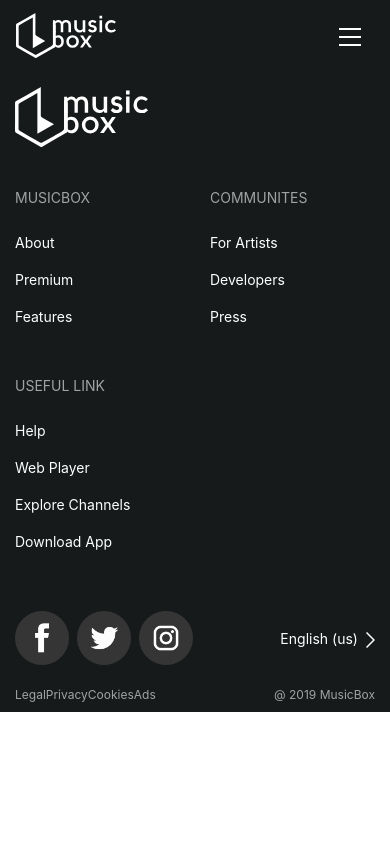
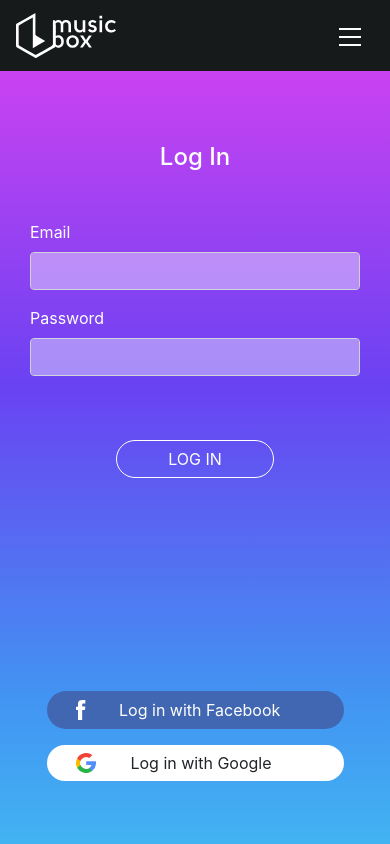
Before and after one commit to thanhphongdo/music-box-web, an Angular app: page /login in a window 390 px wide. Shown: the top 844 px of the page. Built offline with nearby package versions, Linux system fonts and the light colour scheme.

Commit message:
US-3-F1 login page master layout

```diff
--- a/src/app/modules/login/login.module.ts
+++ b/src/app/modules/login/login.module.ts
@@ -1,12 +1,24 @@
 import { NgModule } from '@angular/core';
 import { CommonModule } from '@angular/common';
+import { RouterModule, Routes } from '@angular/router';
+import { LoginComponent } from './login/login.component';
 
+const routes: Routes = [
+  {
+    path: '',
+    component: LoginComponent,
+    canActivate: [],
+  },
+];
 
 
 @NgModule({
-  declarations: [],
+  declarations: [
+    LoginComponent
+  ],
   imports: [
-    CommonModule
+    CommonModule,
+    RouterModule.forChild(routes),
   ]
 })
 export class LoginModule { }
--- /dev/null
+++ b/src/app/modules/login/login/login.component.html
@@ -0,0 +1,98 @@
+<div class="container-fluid">
+  <div class="row login py-5">
+    <div class="col-md-3"></div>
+    <div class="col-md-6 border round-8 py-4 login-form">
+      <h4 class="d-block d-sm-none text-center">Log In</h4>
+      <h4 class="font-weight-bold d-none d-sm-block text-center">What will you listen to day?</h4>
+      <div class="login-with-social mt-5 d-flex justify-content-center">
+        <div class="btn btn-primary btn-social-fb round-20 mx-2 d-flex align-items-center justify-content-around">
+          <svg class="" xmlns="http://www.w3.org/2000/svg" width="9.333" height="20" viewBox="0 0 9.333 20">
+            <path id="Facebook"
+              d="M116.713,3.874V6.628H114.7V10h2.017V20h4.144V10h2.781s.26-1.615.387-3.38h-3.152v-2.3a.978.978,0,0,1,.9-.807h2.258V0h-3.07C116.611,0,116.713,3.371,116.713,3.874Z"
+              transform="translate(-114.696 -0.001)" fill="#fff" />
+          </svg>
+          <span>Facebook</span>
+          <span></span>
+        </div>
+        <div class="btn btn-social-google round-20 mx-2 d-flex align-items-center justify-content-around">
+          <svg id="search" xmlns="http://www.w3.org/2000/svg" width="20" height="20" viewBox="0 0 20 20">
+            <path id="Path_319" data-name="Path 319"
+              d="M4.432,144.953l-.7,2.6-2.544.054a10.018,10.018,0,0,1-.074-9.338h0l2.265.415.992,2.252a5.968,5.968,0,0,0,.056,4.018Z"
+              transform="translate(0 -132.867)" fill="#fbbb00" />
+            <path id="Path_320" data-name="Path 320"
+              d="M271.233,208.176a10,10,0,0,1-3.565,9.666h0l-2.853-.146-.4-2.521a5.96,5.96,0,0,0,2.564-3.043h-5.347v-3.956h9.605Z"
+              transform="translate(-251.408 -200.044)" fill="#518ef8" />
+            <path id="Path_321" data-name="Path 321"
+              d="M45.577,315.121h0a10,10,0,0,1-15.069-3.059l3.241-2.653a5.947,5.947,0,0,0,8.57,3.045Z"
+              transform="translate(-29.317 -297.323)" fill="#28b446" />
+            <path id="Path_322" data-name="Path 322"
+              d="M43.889,2.3l-3.24,2.652a5.947,5.947,0,0,0-8.767,3.114L28.625,5.4h0A10,10,0,0,1,43.889,2.3Z"
+              transform="translate(-27.506)" fill="#f14336" />
+          </svg>
+          <span class="mr-2">Google</span>
+          <span></span>
+        </div>
+      </div>
+      <div class="col-12 col-md-10 mx-auto">
+        <form class="mt-5">
+          <div class="form-group">
+            <label for="email">Email</label>
+            <input type="email" class="form-control bg-opacity" aria-describedby="emailHelp" placeholder="Email address or username">
+          </div>
+          <div class="form-group">
+            <label for="password">Password</label>
+            <input type="password" class="form-control bg-opacity" placeholder="Password">
+          </div>
+          <div class="form-check d-flex justify-content-between align-items-center mt-4">
+            <div class="checkbox d-flex">
+              <input type="checkbox" class="form-check-input" id="exampleCheck1">
+              <small class="remember">Remember me</small>
+            </div>
+            <div class="text-right flex-grow-1 login-btn">
+              <button type="submit" class="btn btn-primary btn-login text-uppercase round-20 ">Log In</button>
+            </div>
+          </div>
+          <div class="small text-center mt-4 d-none d-sm-block">
+            <a routerLink="#">Forgot your password?</a>
+          </div>
+          <div class="small mt-5 text-center d-none d-sm-block">
+            Don't have an account?
+          </div>
+          <div class="text-center">
+            <button type="submit" class="btn btn-white btn-signup text-uppercase my-3 round-20 w-100 d-none d-sm-block">Sign up for musicbox </button>
+          </div>
+          <div class="login-with-social-mb mt-5 d-flex justify-content-center flex-column align-items-center d-sm-none d-block ">
+            <div class="btn btn-social-fb round-20 d-flex justify-content-around align-items-center">
+              <svg class="" xmlns="http://www.w3.org/2000/svg" width="9.333" height="20" viewBox="0 0 9.333 20">
+                <path id="Facebook"
+                  d="M116.713,3.874V6.628H114.7V10h2.017V20h4.144V10h2.781s.26-1.615.387-3.38h-3.152v-2.3a.978.978,0,0,1,.9-.807h2.258V0h-3.07C116.611,0,116.713,3.371,116.713,3.874Z"
+                  transform="translate(-114.696 -0.001)" fill="#fff" />
+              </svg>
+              <span class="color-white">Log in with Facebook</span>
+              <span></span>
+            </div>
+            <div class="btn btn-social-google round-20 mt-3 d-flex justify-content-around align-items-center">
+              <svg id="search" xmlns="http://www.w3.org/2000/svg" width="20" height="20" viewBox="0 0 20 20">
+                <path id="Path_319" data-name="Path 319"
+                  d="M4.432,144.953l-.7,2.6-2.544.054a10.018,10.018,0,0,1-.074-9.338h0l2.265.415.992,2.252a5.968,5.968,0,0,0,.056,4.018Z"
+                  transform="translate(0 -132.867)" fill="#fbbb00" />
+                <path id="Path_320" data-name="Path 320"
+                  d="M271.233,208.176a10,10,0,0,1-3.565,9.666h0l-2.853-.146-.4-2.521a5.96,5.96,0,0,0,2.564-3.043h-5.347v-3.956h9.605Z"
+                  transform="translate(-251.408 -200.044)" fill="#518ef8" />
+                <path id="Path_321" data-name="Path 321"
+                  d="M45.577,315.121h0a10,10,0,0,1-15.069-3.059l3.241-2.653a5.947,5.947,0,0,0,8.57,3.045Z"
+                  transform="translate(-29.317 -297.323)" fill="#28b446" />
+                <path id="Path_322" data-name="Path 322"
+                  d="M43.889,2.3l-3.24,2.652a5.947,5.947,0,0,0-8.767,3.114L28.625,5.4h0A10,10,0,0,1,43.889,2.3Z"
+                  transform="translate(-27.506)" fill="#f14336" />
+              </svg>
+              <span class="mr-2">Log in with Google</span>
+              <span></span>
+            </div>
+          </div>
+        </form>
+      </div>
+    </div>
+    <div class="col-md-3"></div>
+  </div>
+</div>
--- /dev/null
+++ b/src/app/modules/login/login/login.component.scss
@@ -0,0 +1,113 @@
+.login {
+  a {
+    &:hover {
+      text-decoration: none;
+    }
+  }
+  .btn {
+    &-social-fb {
+      width: 180px;
+      background-color: #4267b2;
+    }
+    &-social-google {
+      width: 180px;
+      border: 0.5px solid #121212;
+    }
+    &-login {
+      width: 80%;
+      max-width: 200px;
+    }
+    &.btn-signup {
+      border: 1.5px solid #161A1A;
+      width: 100%;
+      font-weight: 600;
+    }
+  }
+  label {
+    display: none;
+  }
+}
+
+input[type="email"]:not(:placeholder-shown),
+input[type="password"]:not(:placeholder-shown) {
+  background-color: #f8fcff;
+  border: 1px solid #2d9bef;
+}
+
+.checkbox {
+  display: flex;
+  align-items: center;
+  input[type=checkbox] {
+    width: 24px;
+    height: 24px;
+    margin-right: 8px;
+  }
+  .remember {
+    color: #99999F;
+    margin-left: 16px;
+  }
+  .form-check-input {
+    margin-top: 0;
+  }
+}
+
+@media (max-width: 575.98px) {
+  .login {
+    background: linear-gradient(#ca42f2 0%, #6a42f2 40%, #4294f2 80%, #42b5f2 100%);
+    color: #fff;
+    a {
+      color: #fff;
+      text-decoration: underline;
+    }
+    &-form {
+      border: none !important;
+      .bg-stranparent {
+        background-color: transparent;
+      }
+      .bg-opacity {
+        background-color: rgba($color: #fff, $alpha: 0.4);
+      }
+      input::placeholder {
+        color: transparent;
+      }
+      .color-white {
+        color: #fff;
+      }
+      .border-white-xs {
+        border: 1.5px solid #fff;
+      }
+    }
+    &-btn {
+      text-align: center !important;
+      margin-top: 40px;
+    }
+    .btn {
+      &-login {
+        background-color: transparent;
+        border: 1.5px solid #fff;
+        margin-bottom: 50%;
+        width: 48%;
+      }
+      &-social-fb {
+        width: 90%;
+      }
+      &-social-google {
+        width: 90%;
+        background-color: #fff;
+        border: none;
+      }
+    }
+    .form-check {
+      padding-left: 0;
+      .checkbox {
+        display: none !important;
+      }
+    }
+    label {
+      display: block;
+    }
+  }
+  .login-with-social {
+    display: none !important;
+  }
+}
--- /dev/null
+++ b/src/app/modules/login/login/login.component.ts
@@ -0,0 +1,15 @@
+import { Component, OnInit } from '@angular/core';
+
+@Component({
+  selector: 'app-login',
+  templateUrl: './login.component.html',
+  styleUrls: ['./login.component.scss']
+})
+export class LoginComponent implements OnInit {
+
+  constructor() { }
+
+  ngOnInit(): void {
+  }
+
+}
```
Also changed, not shown: 1 other file (tests, documents, lock files or other folders).
